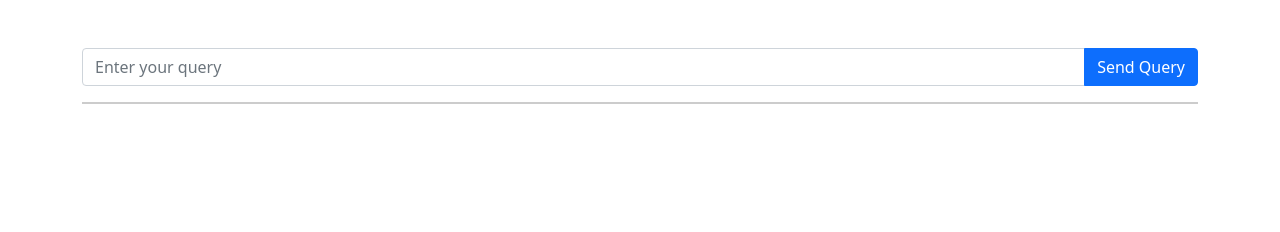
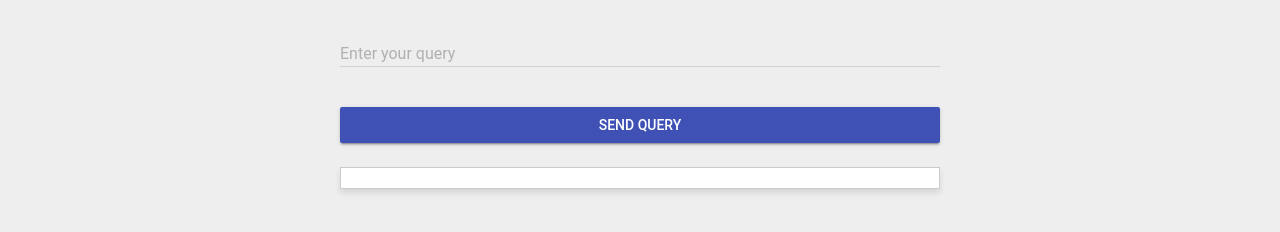
Before and after one commit to huzaifa003/skinllama2interface, a plain HTML site: page index.html in a window 1280 px wide. Drawn offline with nearby package versions, Linux system fonts and the light colour scheme.

Commit message:
Update index.html

```diff
--- a/index.html
+++ b/index.html
@@ -4,37 +4,92 @@
     <meta charset="UTF-8">
     <meta name="viewport" content="width=device-width, initial-scale=1.0">
     <title>Streamed Response Display</title>
-    <link href="https://cdn.jsdelivr.net/npm/bootstrap@5.1.3/dist/css/bootstrap.min.css" rel="stylesheet">
+    <link rel="stylesheet" href="https://fonts.googleapis.com/icon?family=Material+Icons">
+    <link rel="stylesheet" href="https://code.getmdl.io/1.3.0/material.indigo-pink.min.css">
     <style>
+        body {
+            margin: 0;
+            padding: 0;
+            background: #EEEEEE;
+            font-family: 'Roboto', 'Helvetica', 'Arial', sans-serif;
+            color: #333;
+        }
+        .container {
+            padding-top: 20px;
+            width: 90%;
+            max-width: 600px;
+            margin: auto;
+            text-align: center;
+        }
         #response {
             border: 1px solid #ccc;
-
-            height: fit-content;  /* Adjusted for content size */
+            padding: 10px;
+            height: 300px;
             overflow: auto;
-            max-height: fit-content;  /* Limit height with overflow */
+            max-height: fit-content;
+            background-color: #FFFFFF;
+            margin-top: 20px;
+            box-shadow: 0 4px 6px rgba(0,0,0,0.1);
+        }
+        .mdl-button {
+            width: 100%;
+            margin-top: 20px;
+        }
+        #loadingBar {
+            width: 0%;
+            height: 4px;
+            background-color: #3F51B5;
+            animation: loading 2s infinite ease;
+        }
+        @keyframes loading {
+            0%, 100% { width: 0%; }
+            50% { width: 100%; }
+        }
+        h1 {
+            color: #3F51B5;
+            font-weight: 300;
+        }
+        .mdl-textfield {
+            width: 100%;
+        }
+        .icon {
+            vertical-align: middle;
+            padding-right: 5px;
         }
     </style>
 </head>
 <body>
-    <div class="container py-5">
+    <div class="container">
 
-        <div class="input-group mb-3">
-            <input type="text" id="queryInput" class="form-control" placeholder="Enter your query">
-            <button class="btn btn-primary" onclick="sendQuery()">Send Query</button>
+        <div class="mdl-textfield mdl-js-textfield mdl-textfield--floating-label">
+            <input class="mdl-textfield__input" type="text" id="queryInput">
+            <label class="mdl-textfield__label" for="queryInput">Enter your query</label>
         </div>
-        <div id="response" class="bg-light"></div>
+        <button onclick="sendQuery()" class="mdl-button mdl-js-button mdl-button--raised mdl-button--colored mdl-js-ripple-effect">
+            Send Query
+        </button>
+        <div id="loadingBar"></div>
+        <div id="response"></div>
     </div>
 
+    <script defer src="https://code.getmdl.io/1.3.0/material.min.js"></script>
     <script>
+        const lb = document.getElementById('loadingBar');
+	lb.style.animationPlayState = 'paused'; // Stop animation on completion
+
         function sendQuery() {
+
             const query = document.getElementById('queryInput').value;
             const responseContainer = document.getElementById('response');
+            const loadingBar = document.getElementById('loadingBar');
             responseContainer.innerHTML = '';  // Clear previous responses
+            loadingBar.style.animationPlayState = 'running'; // Start animation
+
 
             fetch(`https://bursting-allegedly-fawn.ngrok-free.app/derm`, {
-                "method": "POST",
-                "headers": {"Content-Type": "application/json"},
-                "body": JSON.stringify({"query": query})
+                method: "POST",
+                headers: {"Content-Type": "application/json"},
+                body: JSON.stringify({query: query})
             })
             .then(response => {
                 const reader = response.body.getReader();
@@ -44,7 +99,15 @@
                             reader.read().then(({ done, value }) => {
                                 if (done) {
                                     controller.close();
+				    loadingBar.style.width = '0%';
+                                    loadingBar.style.animationPlayState = 'paused'; // Stop animation on completion
+
                                     return;
+                                }
+                                if (value) {
+				    loadingBar.style.width = '0%';
+                                    loadingBar.style.animationPlayState = 'paused'; // Stop animation on first chunk
+
                                 }
                                 // Decode and process the chunk
                                 const text = new TextDecoder().decode(value);
@@ -54,6 +117,9 @@
                             }).catch(error => {
                                 console.error('Error while reading the stream:', error);
                                 controller.error(error);
+				    loadingBar.style.width = '0%';
+                                loadingBar.style.animationPlayState = 'paused'; // Stop animation on error
+
                             })
                         }
                         push();
@@ -62,6 +128,7 @@
             })
             .catch(error => {
                 console.error('Fetch error:', error);
+                loadingBar.style.animationPlayState = 'paused'; // Stop animation on fetch error
             });
         }
     </script>
```
